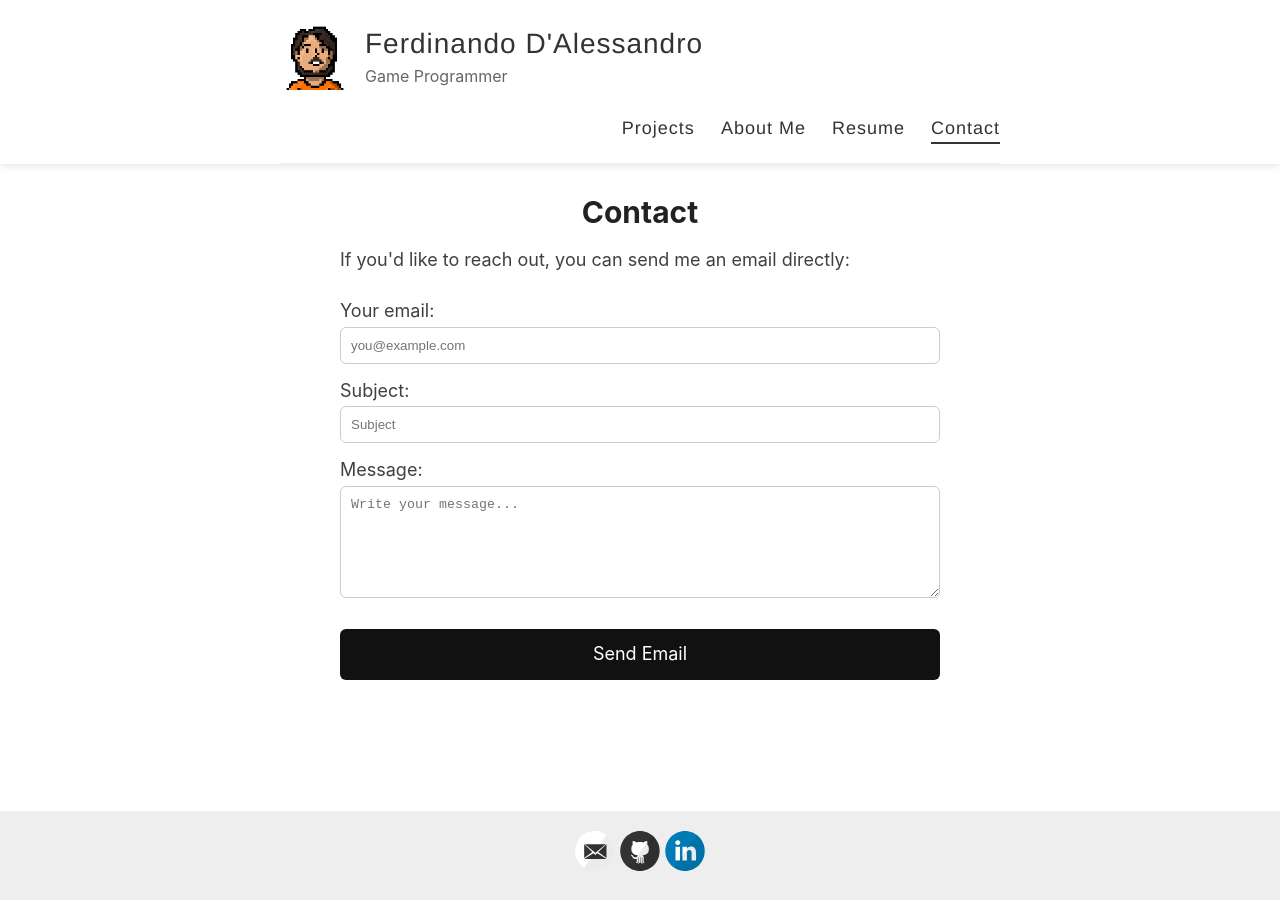
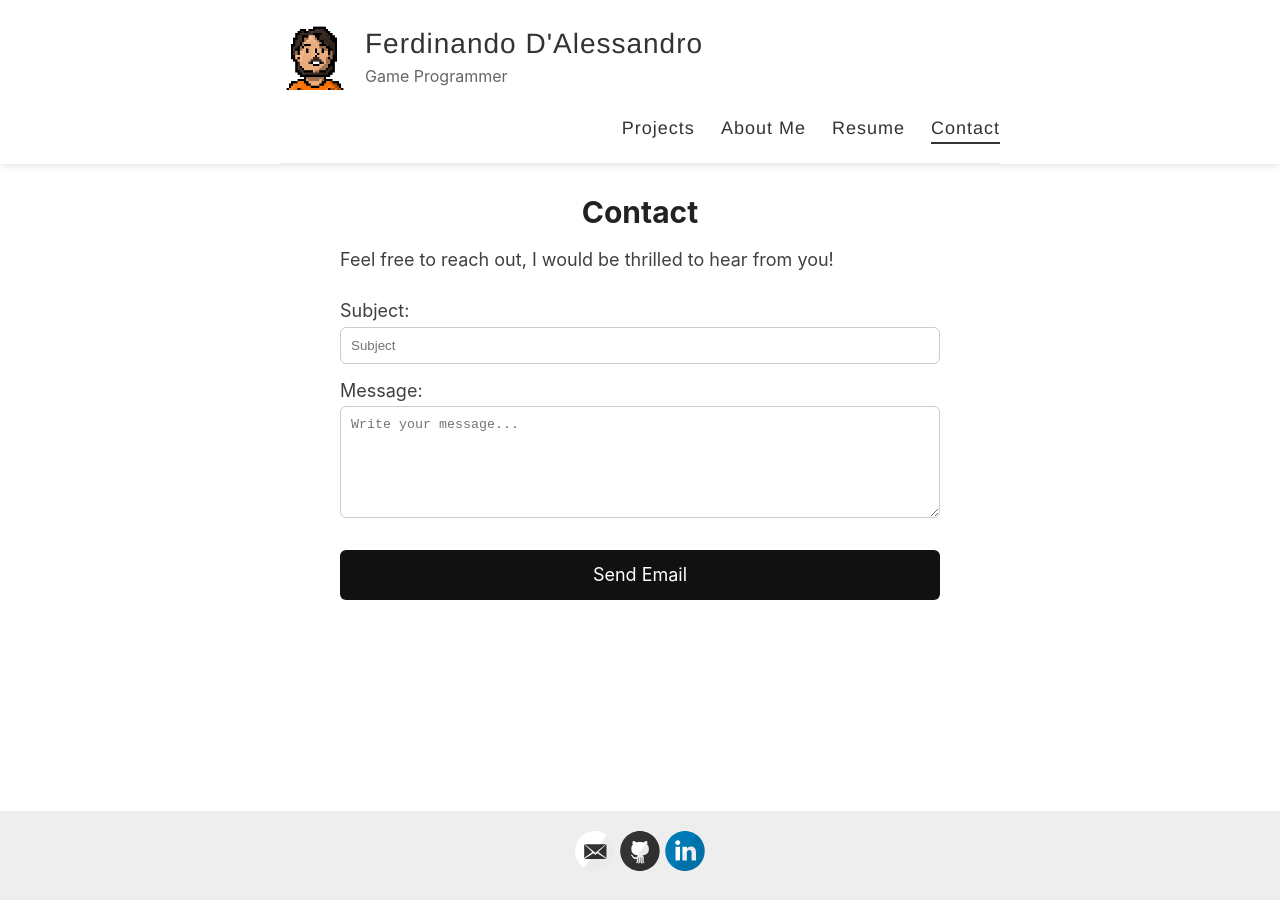
Before and after one commit to FerdiDale/ferdidale.github.io, a Jekyll site: the page built from _pages/contact.md, in a window 1280 px wide. Built offline with Jekyll 4.4.1, drawn with Linux system fonts in a browser that asks for light colours.

Commit message:
Update Contact

```diff
--- a/_pages/contact.md
+++ b/_pages/contact.md
@@ -6,14 +6,9 @@ permalink: /contact/
 
 <div class="contact-container">
 
-  <p>If you'd like to reach out, you can send me an email directly:</p>
+  <p>Feel free to reach out, I would be thrilled to hear from you!</p>
 
   <div class="contact-form">
-
-    <label>
-      Your email:
-      <input type="email" id="userEmail" placeholder="you@example.com">
-    </label>
 
     <label>
       Subject:
@@ -32,16 +27,10 @@ permalink: /contact/
 
 <script>
 function updateMailLink() {
-  const email = document.getElementById("userEmail").value;
   const subject = document.getElementById("subject").value;
   const message = document.getElementById("message").value;
 
-  const body =
-`From: ${email}
-
-${message}`;
-
-  const mailto = `mailto:f.dalessandro.02@gmail.com?subject=${encodeURIComponent(subject)}&body=${encodeURIComponent(body)}`;
+  const mailto = `mailto:f.dalessandro.02@gmail.com?subject=${encodeURIComponent(subject)}&body=${encodeURIComponent(message)}`;
 
   document.getElementById("mailLink").href = mailto;
 }
```
